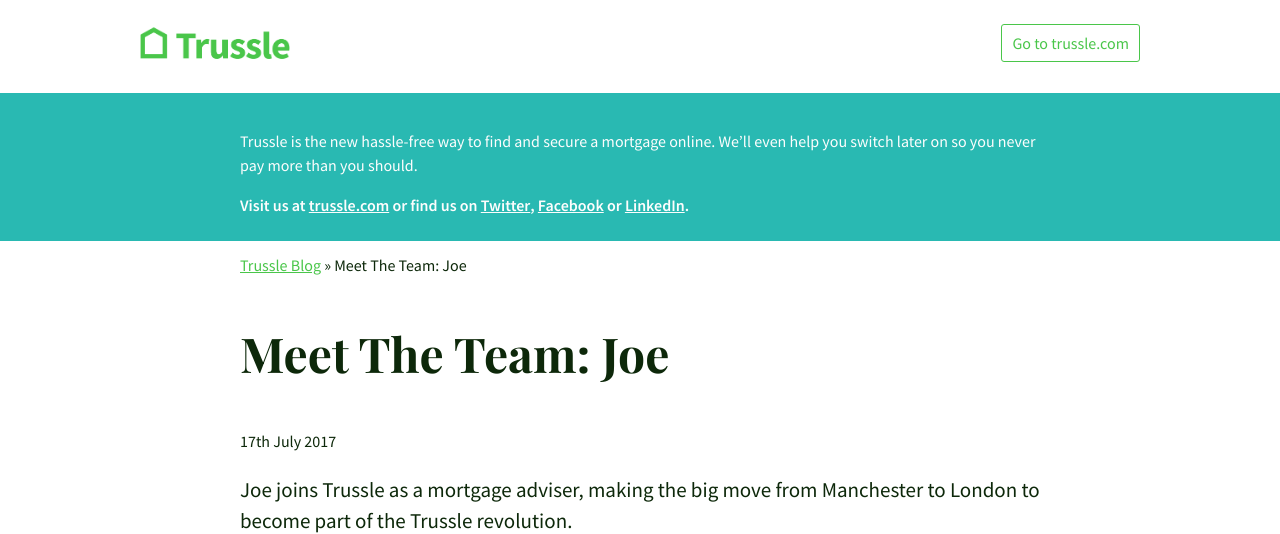
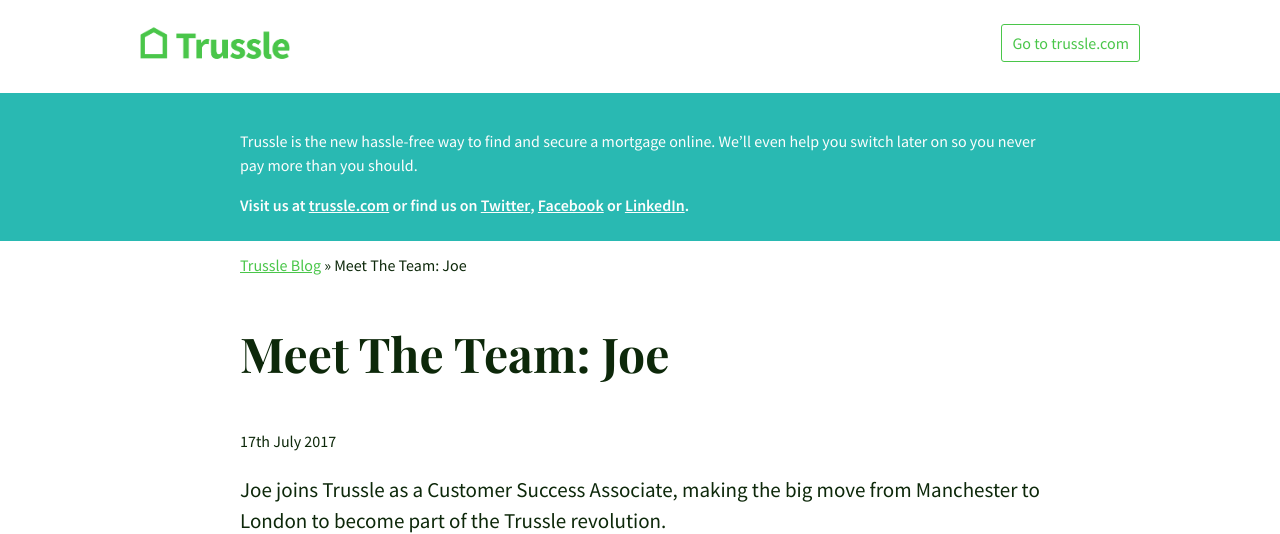
Before and after one commit to olitrussle/blog, a Jekyll site: the page built from _posts/2017-07-17-meet-the-team-joe-m.md, in a window 1280 px wide and 900 px high, cut to the strip 0-534 px from the top of the window. Built offline with Jekyll 4.4.1, drawn with Linux system fonts in a browser that asks for light colours; comment, search, counter and statistics services are not loaded.

Commit message:
Update 2017-07-17-meet-the-team-joe-m.md

```diff
--- a/_posts/2017-07-17-meet-the-team-joe-m.md
+++ b/_posts/2017-07-17-meet-the-team-joe-m.md
@@ -9,7 +9,7 @@
 author: Lydia Bower
 date: '2017-07-17 T00:00:00.000Z'
 ---
-Joe joins Trussle as a mortgage adviser, making the big move from Manchester to London to become part of the Trussle revolution.
+Joe joins Trussle as a Customer Success Associate, making the big move from Manchester to London to become part of the Trussle revolution.
 
 ![MeetJoe]({{site.baseurl}}/images/post_images/MeetJoeM.jpg)
 
```
